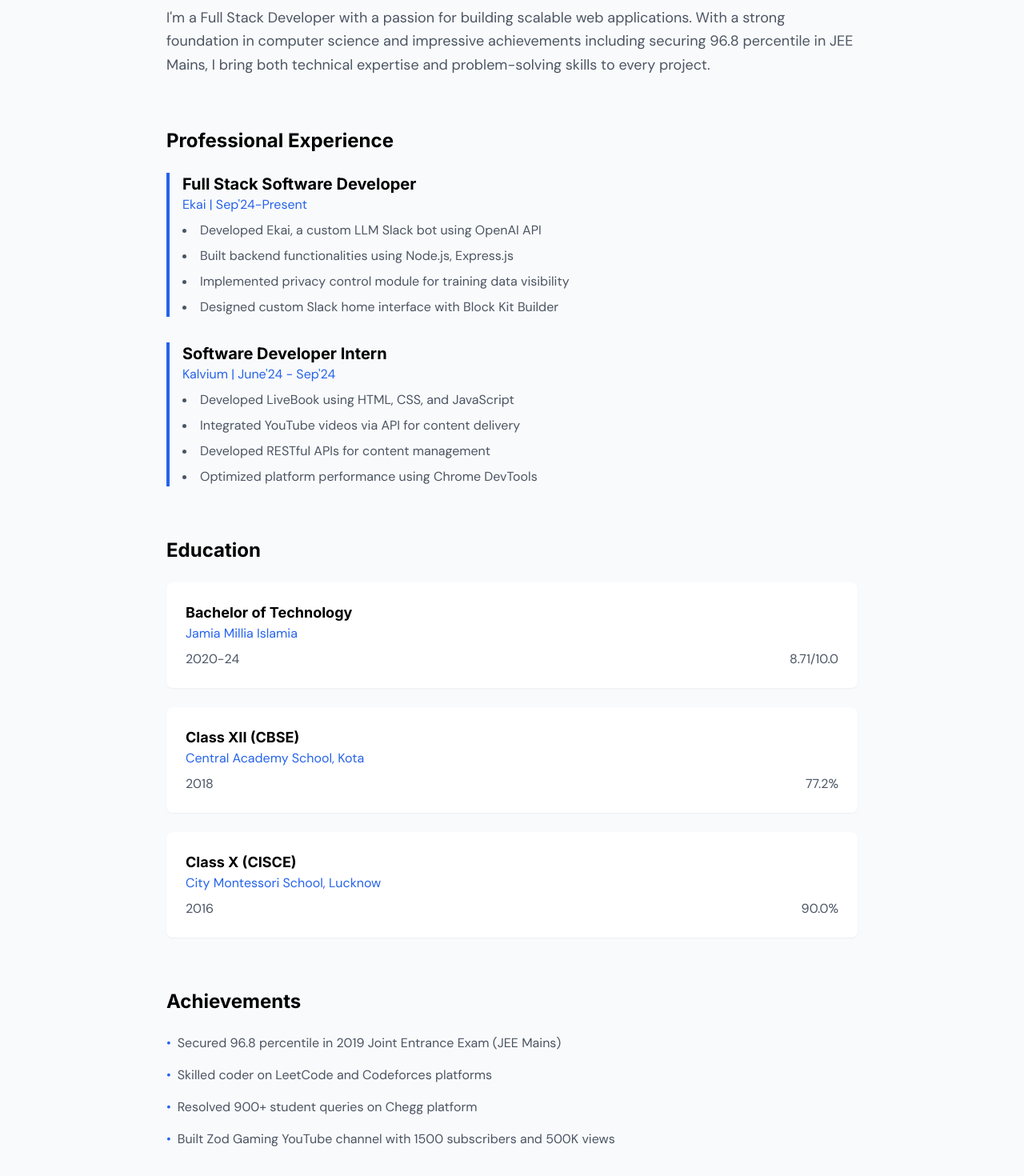
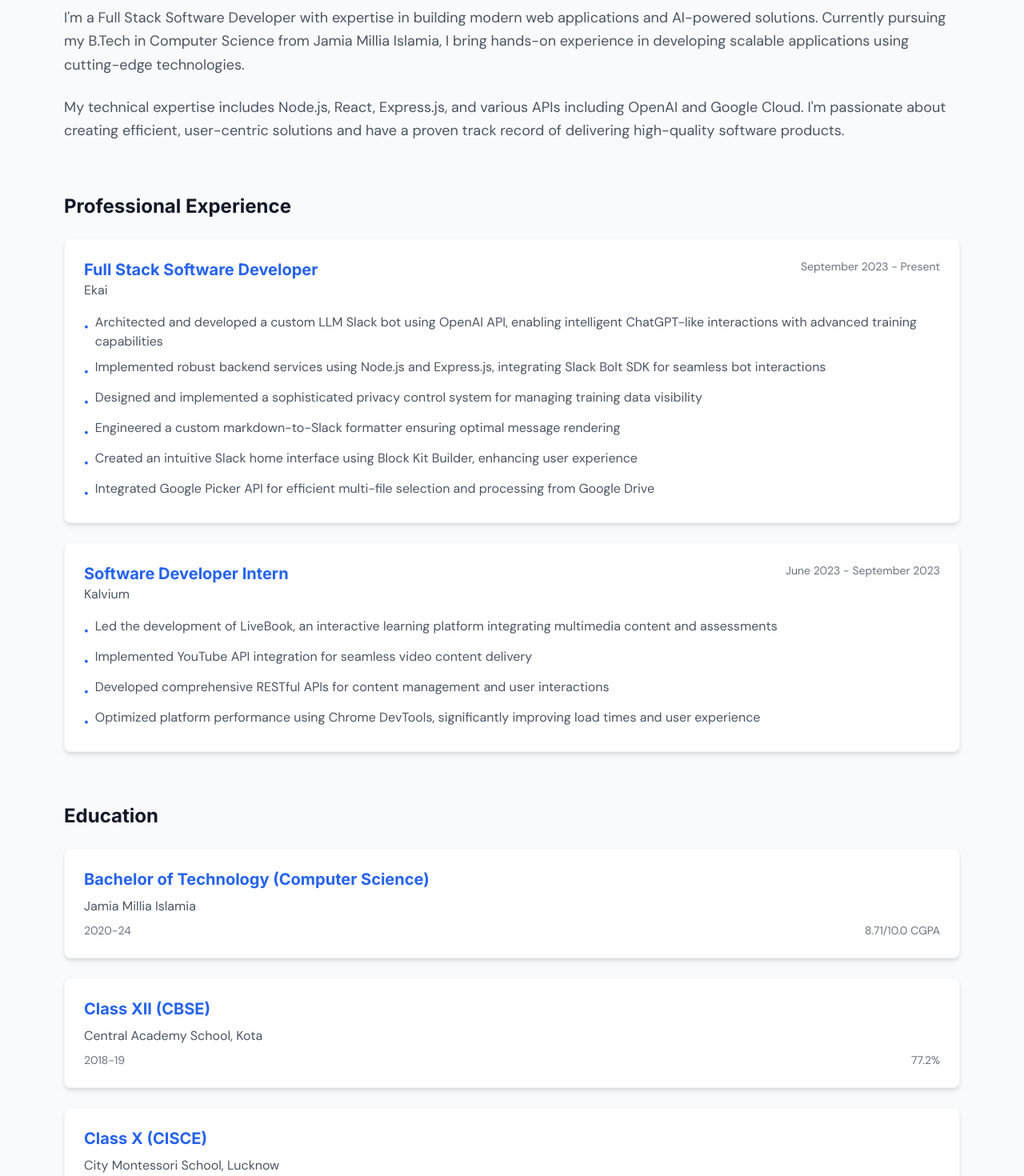
Before and after one commit to AltamashAhmad/portfolio, a React (Vite) app: page /about in a window 1280 px wide. Shown: the part 200-1670 px from the top of the page at 80% size. Built offline with nearby package versions, Linux system fonts and the light colour scheme.

Commit message:
fixed about section

```diff
--- a/src/pages/About.jsx
+++ b/src/pages/About.jsx
@@ -3,22 +3,22 @@
 function About() {
   const education = [
     {
-      degree: "Bachelor of Technology",
+      degree: "Bachelor of Technology (Computer Science)",
       institution: "Jamia Millia Islamia",
       year: "2020-24",
-      score: "8.71/10.0"
+      score: "8.71/10.0 CGPA"
     },
     {
       degree: "Class XII (CBSE)",
       institution: "Central Academy School, Kota",
-      year: "2018",
+      year: "2018-19",
       score: "77.2%"
     },
     {
       degree: "Class X (CISCE)",
       institution: "City Montessori School, Lucknow",
-      year: "2016",
-      score: "90.0%"
+      year: "2016-17",
+      score: "90%"
     }
   ];
 
@@ -26,114 +26,121 @@
     {
       role: "Full Stack Software Developer",
       company: "Ekai",
-      period: "Sep'24-Present",
+      duration: "September 2023 - Present",
       points: [
-        "Developed Ekai, a custom LLM Slack bot using OpenAI API",
-        "Built backend functionalities using Node.js, Express.js",
-        "Implemented privacy control module for training data visibility",
-        "Designed custom Slack home interface with Block Kit Builder"
+        "Architected and developed a custom LLM Slack bot using OpenAI API, enabling intelligent ChatGPT-like interactions with advanced training capabilities",
+        "Implemented robust backend services using Node.js and Express.js, integrating Slack Bolt SDK for seamless bot interactions",
+        "Designed and implemented a sophisticated privacy control system for managing training data visibility",
+        "Engineered a custom markdown-to-Slack formatter ensuring optimal message rendering",
+        "Created an intuitive Slack home interface using Block Kit Builder, enhancing user experience",
+        "Integrated Google Picker API for efficient multi-file selection and processing from Google Drive"
       ]
     },
     {
       role: "Software Developer Intern",
       company: "Kalvium",
-      period: "June'24 - Sep'24",
+      duration: "June 2023 - September 2023",
       points: [
-        "Developed LiveBook using HTML, CSS, and JavaScript",
-        "Integrated YouTube videos via API for content delivery",
-        "Developed RESTful APIs for content management",
-        "Optimized platform performance using Chrome DevTools"
+        "Led the development of LiveBook, an interactive learning platform integrating multimedia content and assessments",
+        "Implemented YouTube API integration for seamless video content delivery",
+        "Developed comprehensive RESTful APIs for content management and user interactions",
+        "Optimized platform performance using Chrome DevTools, significantly improving load times and user experience"
       ]
     }
   ];
 
   return (
-    <div className="max-w-4xl mx-auto px-4 py-12">
-      {/* Introduction */}
-      <motion.div
+    <div className="max-w-6xl mx-auto px-4 py-12">
+      {/* Introduction Section */}
+      <motion.section
         initial={{ opacity: 0, y: 20 }}
         animate={{ opacity: 1, y: 0 }}
         className="mb-16"
       >
-        <h1 className="text-4xl font-heading font-bold mb-6">About Me</h1>
+        <h1 className="text-4xl font-heading font-bold text-gray-900 mb-6">
+          About Me
+        </h1>
+        <p className="text-lg text-gray-600 leading-relaxed mb-6">
+          I&apos;m a Full Stack Software Developer with expertise in building modern web applications
+          and AI-powered solutions. Currently pursuing my B.Tech in Computer Science from
+          Jamia Millia Islamia, I bring hands-on experience in developing scalable applications
+          using cutting-edge technologies.
+        </p>
         <p className="text-lg text-gray-600 leading-relaxed">
-          I&apos;m a Full Stack Developer with a passion for building scalable web applications.
-          With a strong foundation in computer science and impressive achievements including
-          securing 96.8 percentile in JEE Mains, I bring both technical expertise and
-          problem-solving skills to every project.
+          My technical expertise includes Node.js, React, Express.js, and various APIs including
+          OpenAI and Google Cloud. I&apos;m passionate about creating efficient, user-centric
+          solutions and have a proven track record of delivering high-quality software products.
         </p>
-      </motion.div>
+      </motion.section>
 
-      {/* Experience */}
+      {/* Experience Section */}
       <motion.section
         initial={{ opacity: 0, y: 20 }}
         animate={{ opacity: 1, y: 0 }}
         transition={{ delay: 0.2 }}
         className="mb-16"
       >
-        <h2 className="text-2xl font-heading font-bold mb-6">Professional Experience</h2>
-        <div className="space-y-8">
+        <h2 className="text-2xl font-heading font-bold text-gray-900 mb-6">
+          Professional Experience
+        </h2>
+        <div className="space-y-6">
           {experience.map((exp, index) => (
-            <div key={index} className="border-l-4 border-primary pl-4">
-              <h3 className="font-heading font-bold text-xl">{exp.role}</h3>
-              <p className="text-primary mb-2">{exp.company} | {exp.period}</p>
-              <ul className="list-disc list-inside space-y-2 text-gray-600">
-                {exp.points.map((point, i) => (
-                  <li key={i}>{point}</li>
+            <motion.div
+              key={index}
+              initial={{ opacity: 0, x: -20 }}
+              animate={{ opacity: 1, x: 0 }}
+              transition={{ delay: index * 0.1 }}
+              className="bg-white rounded-lg shadow-md p-6 hover:shadow-lg transition-all border border-gray-100"
+            >
+              <div className="flex flex-wrap justify-between items-start mb-4">
+                <div>
+                  <h3 className="text-xl font-bold text-primary">{exp.role}</h3>
+                  <p className="text-gray-600">{exp.company}</p>
+                </div>
+                <p className="text-gray-500 text-sm">{exp.duration}</p>
+              </div>
+              <ul className="space-y-2">
+                {exp.points.map((point, idx) => (
+                  <li key={idx} className="flex items-start text-gray-600">
+                    <span className="text-primary mr-2 mt-1.5">•</span>
+                    <span className="flex-1">{point}</span>
+                  </li>
                 ))}
               </ul>
-            </div>
+            </motion.div>
           ))}
         </div>
       </motion.section>
 
-      {/* Education */}
+      {/* Education Section */}
       <motion.section
         initial={{ opacity: 0, y: 20 }}
         animate={{ opacity: 1, y: 0 }}
         transition={{ delay: 0.4 }}
-        className="mb-16"
       >
-        <h2 className="text-2xl font-heading font-bold mb-6">Education</h2>
+        <h2 className="text-2xl font-heading font-bold text-gray-900 mb-6">
+          Education
+        </h2>
         <div className="grid gap-6">
           {education.map((edu, index) => (
-            <div key={index} className="bg-white rounded-lg shadow-sm p-6">
-              <h3 className="font-heading font-bold text-lg">{edu.degree}</h3>
-              <p className="text-primary">{edu.institution}</p>
-              <div className="flex justify-between mt-2 text-gray-600">
+            <motion.div
+              key={index}
+              initial={{ opacity: 0, x: -20 }}
+              animate={{ opacity: 1, x: 0 }}
+              transition={{ delay: index * 0.1 }}
+              className="bg-white rounded-lg shadow-md p-6 hover:shadow-lg transition-all border border-gray-100"
+            >
+              <h3 className="text-xl font-bold text-primary mb-2">
+                {edu.degree}
+              </h3>
+              <p className="text-gray-600 mb-2">{edu.institution}</p>
+              <div className="flex justify-between text-gray-500 text-sm">
                 <span>{edu.year}</span>
                 <span>{edu.score}</span>
               </div>
-            </div>
+            </motion.div>
           ))}
         </div>
-      </motion.section>
-
-      {/* Achievements */}
-      <motion.section
-        initial={{ opacity: 0, y: 20 }}
-        animate={{ opacity: 1, y: 0 }}
-        transition={{ delay: 0.6 }}
-      >
-        <h2 className="text-2xl font-heading font-bold mb-6">Achievements</h2>
-        <ul className="space-y-4 text-gray-600">
-          <li className="flex items-start">
-            <span className="text-primary mr-2">•</span>
-            Secured 96.8 percentile in 2019 Joint Entrance Exam (JEE Mains)
-          </li>
-          <li className="flex items-start">
-            <span className="text-primary mr-2">•</span>
-            Skilled coder on LeetCode and Codeforces platforms
-          </li>
-          <li className="flex items-start">
-            <span className="text-primary mr-2">•</span>
-            Resolved 900+ student queries on Chegg platform
-          </li>
-          <li className="flex items-start">
-            <span className="text-primary mr-2">•</span>
-            Built Zod Gaming YouTube channel with 1500 subscribers and 500K views
-          </li>
-        </ul>
       </motion.section>
     </div>
   );
--- a/src/pages/Home.jsx
+++ b/src/pages/Home.jsx
@@ -99,8 +99,12 @@
                 initial={{ opacity: 0, y: 20 }}
                 animate={{ opacity: 1, y: 0 }}
                 transition={{ delay: 0.4 }}
-                className="mt-12 grid grid-cols-3 gap-8 max-w-3xl mx-auto md:mx-0"
+                className="mt-12 grid grid-cols-2 sm:grid-cols-4 gap-6 max-w-4xl mx-auto md:mx-0"
               >
+                <div className="text-center p-4 rounded-lg bg-white shadow-md hover:shadow-lg transition-shadow">
+                  <h3 className="text-3xl font-bold text-primary">7+</h3>
+                  <p className="text-gray-600 mt-1 text-sm">Months Experience</p>
+                </div>
                 <div className="text-center p-4 rounded-lg bg-white shadow-md hover:shadow-lg transition-shadow">
                   <h3 className="text-3xl font-bold text-primary">200+</h3>
                   <p className="text-gray-600 mt-1 text-sm">LeetCode Problems</p>
```
